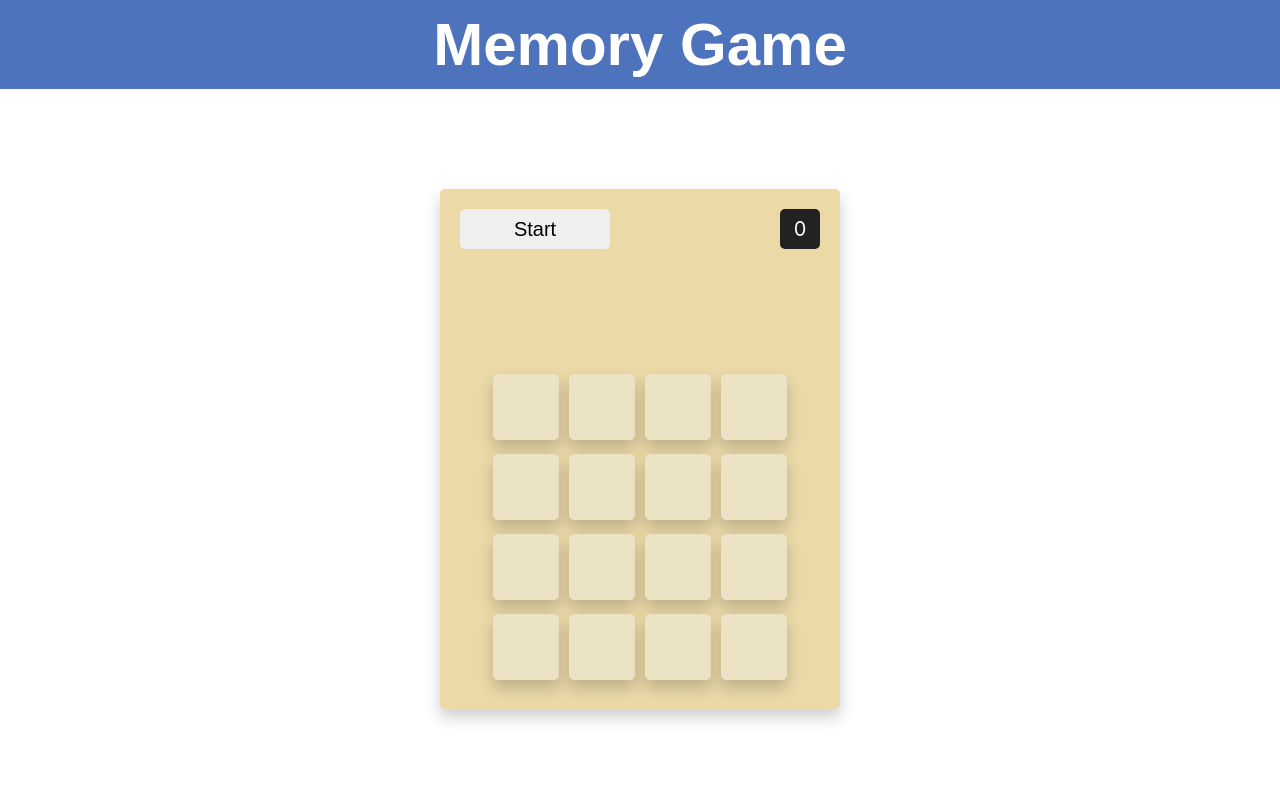
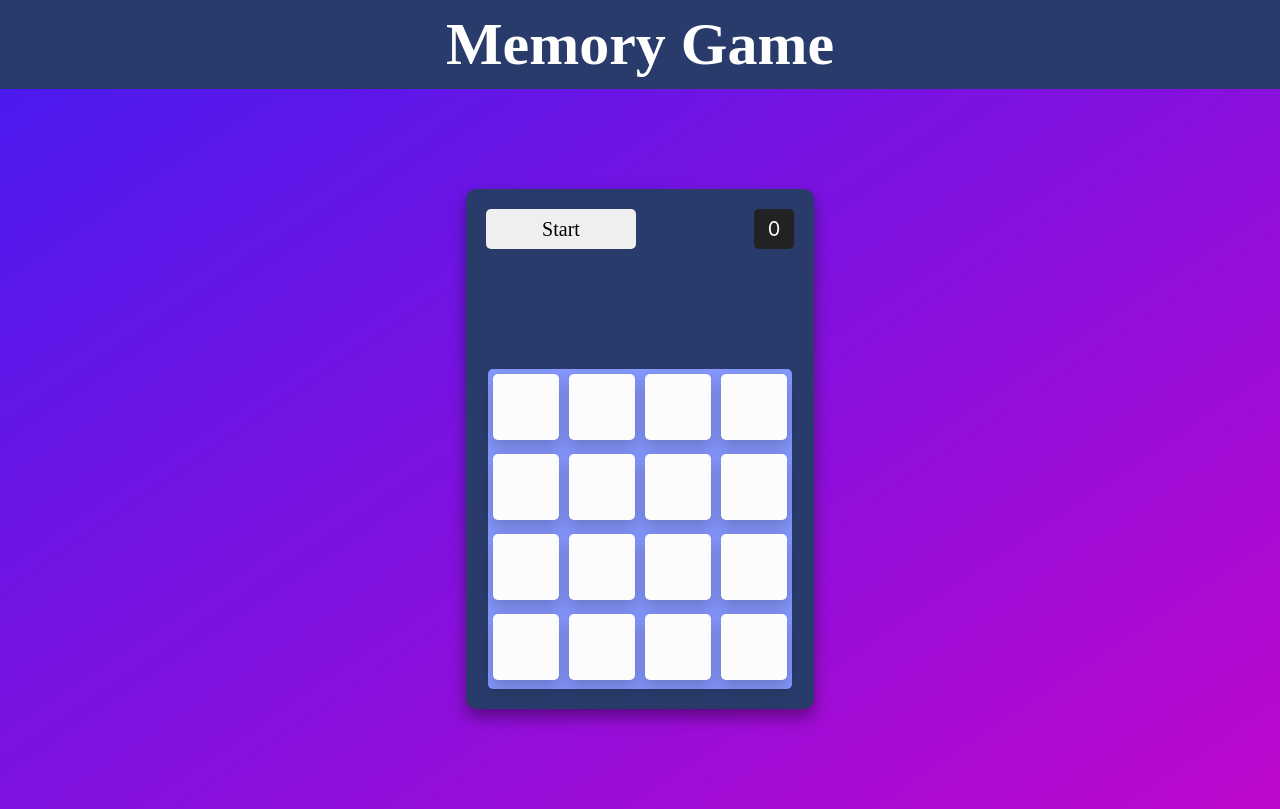
Before and after one commit to aubreyyates/react-memory-game, a React (Create React App) app: page / in a window 1280 px wide. Built offline with nearby package versions, Linux system fonts and the light colour scheme.

Commit message:
Add styling. Add wait and go message

```diff
--- a/src/components/GameTiles.jsx
+++ b/src/components/GameTiles.jsx
@@ -17,26 +17,26 @@ class GameTiles extends React.Component {
 
     render() {
         return (
-            <div>
-                <div className="board-row">
+            <div className="game-tiles-container" >
+                <div className="board-row-top board-row">
                     {this.RenderGameTile(0)}
                     {this.RenderGameTile(1)}
                     {this.RenderGameTile(2)}
                     {this.RenderGameTile(3)}
                 </div>
-                <div className="board-row">
+                <div className="board-row-middle board-row">
                     {this.RenderGameTile(4)}
                     {this.RenderGameTile(5)}
                     {this.RenderGameTile(6)}
                     {this.RenderGameTile(7)}
                 </div>
-                <div className="board-row">
+                <div className="board-row-middle board-row">
                     {this.RenderGameTile(8)}
                     {this.RenderGameTile(9)}
                     {this.RenderGameTile(10)}
                     {this.RenderGameTile(11)}
                 </div>
-                <div className="board-row">
+                <div className="board-row-bottom board-row">
                     {this.RenderGameTile(12)}
                     {this.RenderGameTile(13)}
                     {this.RenderGameTile(14)}
@@ -53,6 +53,10 @@ class GameTiles extends React.Component {
             classToAdd = "highlight-button";
         }
 
+        if (this.props.listening == true) {
+            classToAdd += " game-tile-listening"
+        }
+
         return <GameTile value={classToAdd} id={i} gameTileButtonPress={this.props.gameTileButtonPress} numberToShow={this.props.numberToShow} />;
     }
 
--- a/src/components/MemoryGame.jsx
+++ b/src/components/MemoryGame.jsx
@@ -21,6 +21,7 @@ class MemoryGame extends React.Component {
         };
         this.startButtonPress = this.startButtonPress.bind(this);
         this.gameTileButtonPress = this.gameTileButtonPress.bind(this);
+
     }
 
     render() {
@@ -31,7 +32,7 @@ class MemoryGame extends React.Component {
                     <button onClick={this.startButtonPress} id='start-button' className='game-controls-button'>{this.state.button}</button>
                 </div>
                 <div className='game-message-container'><p id='game-message'></p></div>
-                <GameTiles gameTileButtonPress={this.gameTileButtonPress} sqaureToLightUp={this.state.sqaureToLightUp} numberToShow={this.state.numberToShow}></GameTiles>
+                <GameTiles listening={this.state.listening} gameTileButtonPress={this.gameTileButtonPress} sqaureToLightUp={this.state.sqaureToLightUp} numberToShow={this.state.numberToShow}></GameTiles>
             </div>
         );
     }
@@ -54,6 +55,9 @@ class MemoryGame extends React.Component {
     startGame() {
         let squaresLeftToLightUp = this.state.score + 1;
         this.lightUpRandomSqaureSequence(squaresLeftToLightUp);
+        let gameMessage = document.getElementById("game-message");
+        gameMessage.textContent = "Wait";
+        gameMessage.style.display = "block";
     }
 
     lightUpRandomSqaureSequence(squaresLeftToLightUp) {
@@ -68,6 +72,10 @@ class MemoryGame extends React.Component {
                 sqaureToLightUp: -1,
                 listening: true
             });
+            let gameMessage = document.getElementById("game-message");
+            gameMessage.style.color = "#1ce63c"
+            gameMessage.textContent = "Go";
+            gameMessage.style.display = "block";
         }
 
     }
@@ -96,6 +104,9 @@ class MemoryGame extends React.Component {
                     this.state.storedSequence = [];
                     let squaresLeftToLightUp = this.state.score + 1;
                     this.lightUpRandomSqaureSequence(squaresLeftToLightUp);
+                    let gameMessage = document.getElementById("game-message");
+                    gameMessage.style.color = "#ca1313"
+                    gameMessage.textContent = "Wait";
                 } else {
                     this.state.clickNumber += 1;
                 }
@@ -109,7 +120,8 @@ class MemoryGame extends React.Component {
     gameOver() {
         let memoryGameContainer = document.getElementById("memory-game-container");
         let gameMessage = document.getElementById("game-message");
-        memoryGameContainer.style.border = "3px solid red";
+        gameMessage.style.color = "#ca1313"
+        memoryGameContainer.style.border = "3px solid rgb(202, 19, 19)";
         if (this.state.score < 2) {
             gameMessage.textContent = "Game Over! Score: " + this.state.score + ". Your memory is not the best.";
         } else if (this.state.score >= 2 && this.state.score < 5) {
--- a/src/css/App.css
+++ b/src/css/App.css
@@ -3,12 +3,13 @@
 }
 
 .app-header {
-  background-color: #4e73bd;
+  /* background-color: #6055ff; */
+  background-color:#283B6A;
   padding-top: 10px;
   padding-bottom: 10px;
   text-align:center;
   font-size: 30px;
-  font-family: Arial, Helvetica, sans-serif;
+  font-family: Quicksand;
   color: white;
 }
 
@@ -19,4 +20,6 @@
 .main-content{
   padding-top: 100px;
   padding-bottom: 100px;
+  background: rgb(75,26,238);
+  background: linear-gradient(146deg, rgba(75,26,238,1) 0%, rgba(190,7,205,1) 100%);
 }
--- a/src/css/GameTile.css
+++ b/src/css/GameTile.css
@@ -4,26 +4,28 @@
     padding:0px;
     border:none;
     margin: 5px;
-    background-color:rgb(235, 227, 195);
+    /* background-color:rgb(57, 59, 83); */
+    background-color:rgb(252, 252, 252);
     border-radius:5px;
     box-shadow: 0 8px 16px 0 rgba(0,0,0,0.2);
-    cursor:pointer;
     text-align: center;
     float:left;
     line-height: 1;
+    font-family: quicksand;
 }
 .game-tile p {
     font-size:20px;
     /* position:absolute; */
     /* left:5px; */
 }
-.game-tile:hover{
-    background-color:rgb(199, 189, 150);
+.game-tile-listening:hover{
+    background-color:rgb(224, 226, 230);
+    cursor:pointer;
 }
 .game-tile:active{
-    background-color:rgb(51, 192, 58);
+    background-color:rgb(168, 180, 218);
 }
 
 .highlight-button{
-    background-color:rgb(51, 192, 58);
+    background-color:rgb(213, 218, 231);
 }
--- a/src/css/GameTiles.css
+++ b/src/css/GameTiles.css
@@ -1,5 +1,12 @@
+.board-row-top{
+    border-radius: 5px 5px 0px 0px;
+}
+.board-row-bottom{
+    border-radius: 0px 0px 5px 5px;
+}
 .board-row{
     height:80px;
     width:304px;
     margin: 0 auto;
+    background-color:rgb(133, 150, 252);
 }
--- a/src/css/MemoryGame.css
+++ b/src/css/MemoryGame.css
@@ -1,15 +1,19 @@
 .memory-game-container{
-    width: 400px;
+    width: 348px;
     margin: 0 auto;
-    background-color:rgb(235, 217, 168);
-    border-radius: 5px;
-    box-shadow: 0 8px 16px 0 rgba(0,0,0,0.2);
+    /* background-color:#6055ff; */
+    background-color:#283B6A;
+    border-radius: 10px;
+    box-shadow: 0 8px 16px 0 rgba(0,0,0,0.4);
+    padding-left:20px;
+    padding-right:20px;
     padding-bottom:20px;
     box-sizing: border-box;
+
 }
 
 .game-controls{
-    padding:20px;
+    padding-top:20px;
     padding-bottom:10px;
     height:50px;
 }
@@ -17,10 +21,12 @@
     height:100px;
 }
 #game-message {
-    color:red;
+    color:rgb(202, 19, 19);
     font-size:20px;
     padding:10px;
     display:none;
+    font-family: quicksand;
+    border-radius:5px;
     background-color: black;
     margin:0px;
 }
@@ -32,7 +38,8 @@
     border-radius: 5px;
     width:150px;
     cursor: pointer;
-    font-size:20px
+    font-size:20px;
+    font-family: quicksand;
 }
 .game-controls-button:hover{
     background-color:rgb(233, 233, 233);
--- a/src/index.css
+++ b/src/index.css
@@ -11,3 +11,8 @@ code {
   font-family: source-code-pro, Menlo, Monaco, Consolas, 'Courier New',
     monospace;
 }
+
+/* Fonts */
+@import url('https://fonts.googleapis.com/css2?family=Quicksand:wght@600&display=swap');
+
+button:focus {outline:0;}
```
